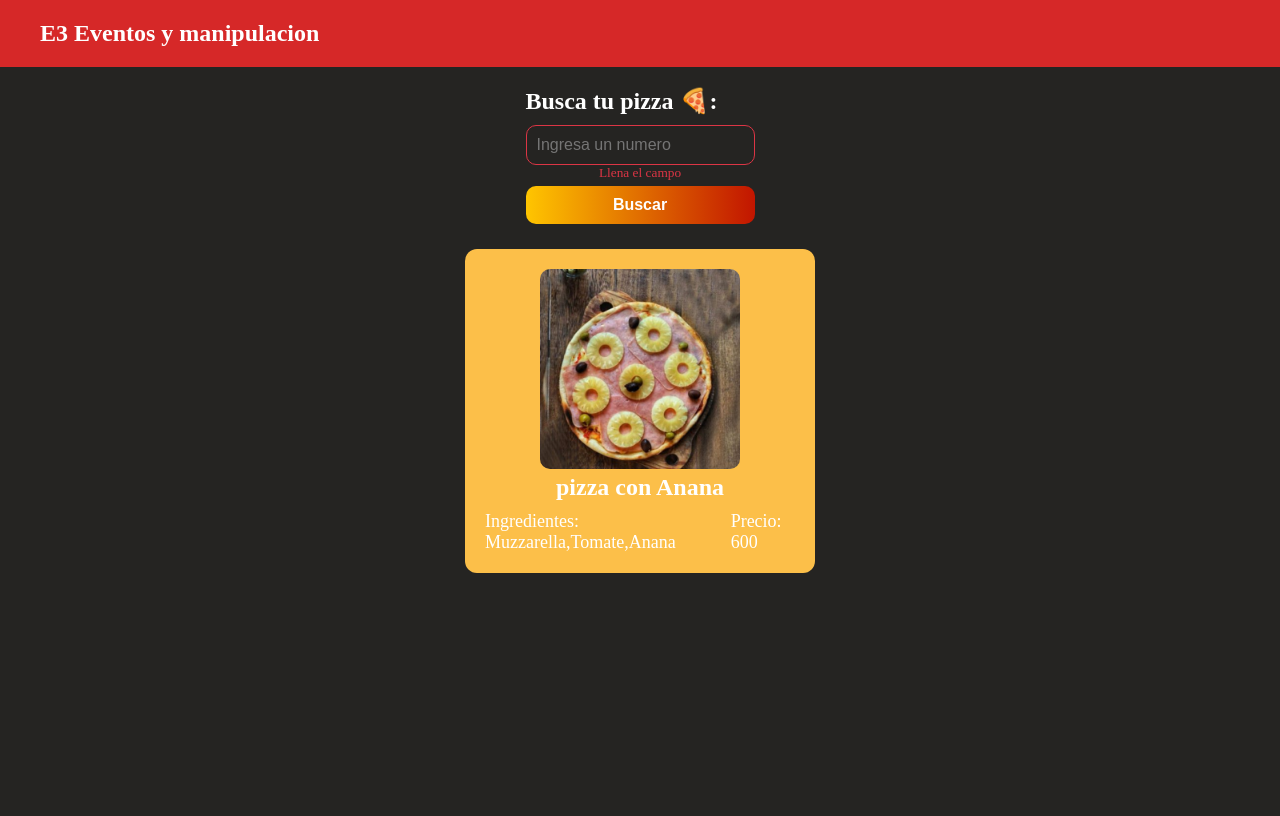
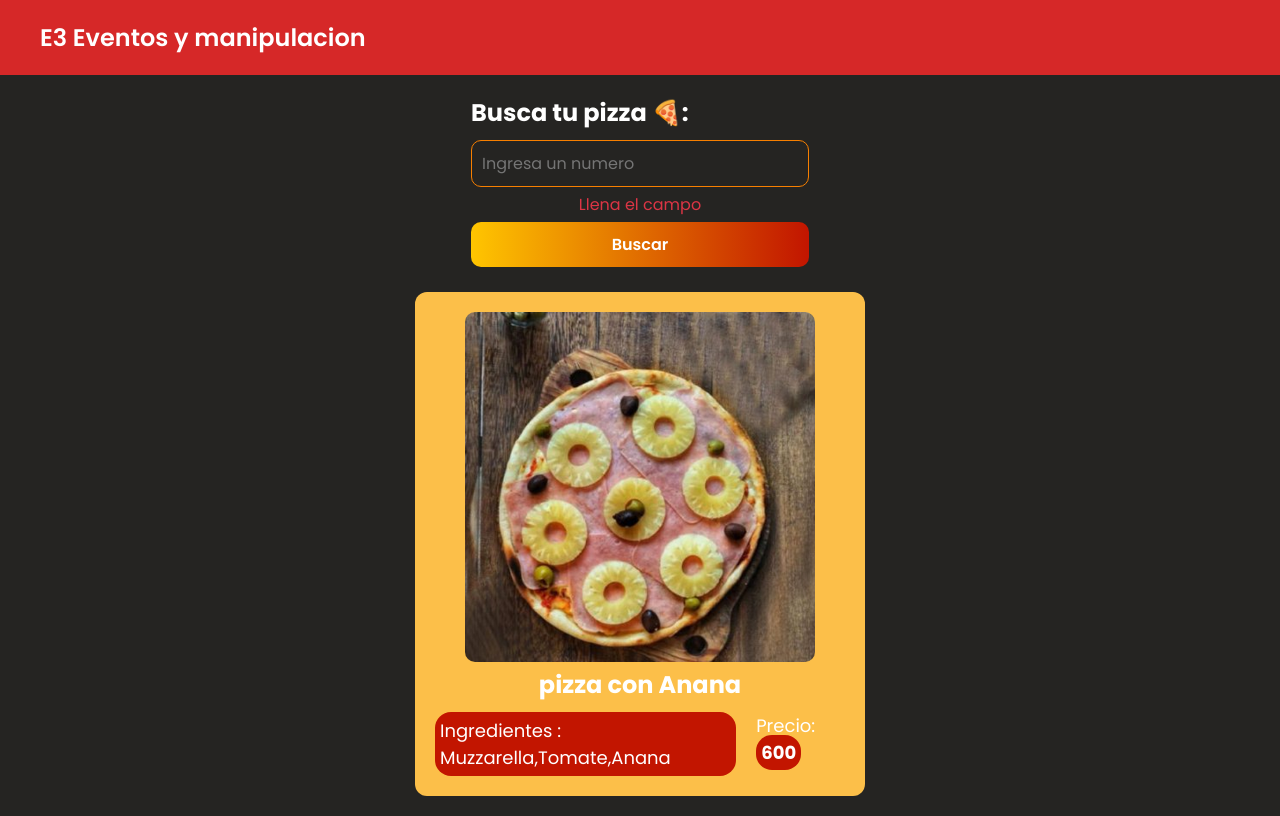
Before and after one commit to Nicogomez3/e3-eventos-manipulacion, a plain HTML site: page index.html in a window 1280 px wide. Both pictures are taken after typing "5" into the empty fields and a click on the input "Buscar". Drawn offline with Linux system fonts and the light colour scheme.

Commit message:
E3 - para revision

```diff
--- a/index.js
+++ b/index.js
@@ -79,8 +79,17 @@ const showError = (input, message) => {
   error.textContent = message;
 }
 
-const errorNumber = (input) => {
-  return `El numero ingresado no coincide`
+
+// const errorNumber = (input) => {
+
+//   return `El numero ingresado no coincide`
+// }
+
+const errorNumber = () => {
+  const errorMessageContainer = document.createElement('div');
+  errorMessageContainer.textContent = 'El número ingresado no coincide';
+  errorMessageContainer.classList.add('error__message');
+  return errorMessageContainer.outerHTML;
 }
 
 const showSuccess = (input) => {
@@ -106,7 +115,7 @@ const showSuccess = (input) => {
    const numberId = Number(numberInput.value);
    if(numberId > 5) {
     cardContainer.innerHTML = errorNumber();
-    return
+    return `El numero no coincide`
   }
 
    showSuccess(input)
@@ -131,9 +140,12 @@ const showSuccess = (input) => {
           <h2> ${pizza.nombre} </h2>
       </div>
       <div class="card__info">
-          <p> Ingredientes: ${pizza.ingredientes}  </p>
-          <p> Precio:  ${pizza.precio} </p>
+          <p class="card__text"> Ingredientes :  ${pizza.ingredientes} </p>
+          <p> Precio: <span class="span__bold"> ${pizza.precio} </span>  </p>
 
+      </div>
+      <div class="error__number">
+      <small></small>
       </div>
     `
 
@@ -152,23 +164,16 @@ const showSuccess = (input) => {
       return;
     }
 
-
-
-
-
  }
 
  const renderCards = () => {
-
   cardContainer.innerHTML = pizzaFind.map((pizza) => createCardsHTML(pizza));
-
 };
 
 
 
 const search = (e) => {
   e.preventDefault()
-
 
   renderCardsList()
   renderCards()
--- a/style.css
+++ b/style.css
@@ -1,9 +1,15 @@
+
+@import url('https://fonts.googleapis.com/css2?family=Poppins:ital,wght@0,100;0,200;0,300;0,400;0,500;0,600;0,700;0,800;0,900;1,100;1,200;1,300;1,400;1,500;1,600;1,700;1,800;1,900&family=Roboto:ital,wght@0,100;0,300;0,400;0,500;0,700;0,900;1,100;1,300;1,400;1,500;1,700;1,900&display=swap');
+
+
+
 * {
     margin: 0;
     padding: 0;
     box-sizing: border-box;
     text-decoration: none;
     list-style-type: none;
+    font-family: "poppins", sans-serif;
 }
 
 body {
@@ -72,12 +78,12 @@ main {
     justify-content: center;
     align-items: center;
     border-radius: 12px;
-    max-width: 350px;
+    max-width: 450px;
 }
 
 .card__img {
     display: block;
-    width: 200px;
+    width: 350px;
     border-radius: 10px;
 }
 
@@ -92,21 +98,23 @@ main {
     margin-top: 10px;
 }
 
-.form__field.error input {
+/* .form__field.error input {
     border: 1px solid #dc3545;
-  }
+  } */
 
   .form__field small {
     color: #dc3545;
     max-width: 350px;
     text-align: center;
     display: none;
+    font-size: 16px;
+    margin-top: 5px;
   }
 
-  .form__field.success input {
+  /* .form__field.success input {
     border: 1px solid #28a745;
   }
-
+   */
   #form__error {
     color: #dc3545;
     font-size: 1rem;
@@ -114,3 +122,21 @@ main {
     max-width: 350px;
     text-align: center;
   }
+
+  .error__message {
+    color: #dc3545;
+    font-size: 18px;
+  }
+
+  .span__bold {
+    background-color: #c21500;
+    border-radius: 16px;
+    padding: 5px;
+    font-weight: bold;
+  }
+
+  .card__text {
+    background-color: #c21500;
+    border-radius: 16px;
+    padding: 5px;
+  }
```
Also changed, not shown: index.html (+2 -1 lines).
